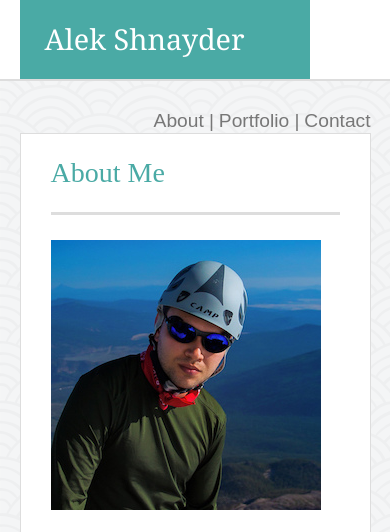
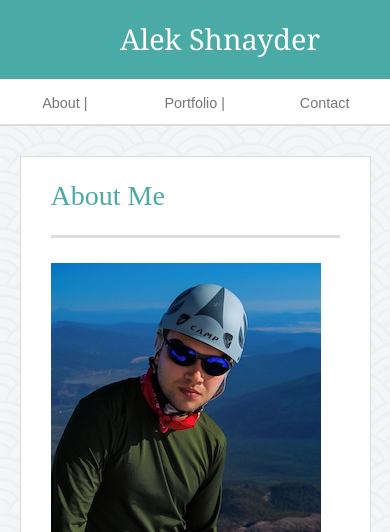
Before and after one commit to Alek-S/Responsive-Portfolio, a PHP site: page / in a window 390 px wide; the page is wider, and only the part inside the window is pictured. Shown: the top 532 px of that part. Run offline with PHP 8.4, Linux system fonts and the light colour scheme.

Commit message:
640px version

```diff
--- a/assets/css/style.css
+++ b/assets/css/style.css
@@ -223,6 +223,43 @@ button{
 /*end of 768*/
 
 @media screen and (max-width:640px){
-
+	header, #navElements{
+		width: 100%;
+		height: 125px;
+		border-bottom: 1px solid #dddddd;
+	}
+	header h1{
+		width: 100%;
+		margin-left: 0;
+		text-align: center;
+	}
+	nav{
+		font-size: .9em;
+    	padding-top: 15px;
+    	width: 100%;
+	}
+	#about{
+		float: left;
+		width: 33.3%;
+		border: none;
+		text-align: center;
+	}
+	#portfolio{
+		float: left;
+		width: 33.3%;
+		border: none;
+		text-align: center;
+	}
+	#contact{
+		float: left;
+		width: 33.3%;
+		border: none;
+		text-align: center;
+	}
+	.project{
+		display: block;
+		margin: auto;
+		margin-bottom: 30px;
+	}
 }
 /*end of 640*/
--- a/index.html
+++ b/index.html
@@ -16,9 +16,9 @@
 		<div id="navElements">
 			<h1>Alek Shnayder</h1>
 			<nav>
-				<a href="index.html">About |</a>
-				<a href="portfolio.html">Portfolio |</a>
-				<a href="contact.html">Contact</a>
+				<a href="index.html" id="about">About |</a>
+				<a href="portfolio.html" id="portfolio">Portfolio |</a>
+				<a href="contact.html" id="contact">Contact</a>
 			</nav>
 		</div>
 	</header>
```
Also changed, not shown: contact.html (+4 -3 lines), portfolio.html (+4 -3 lines).
